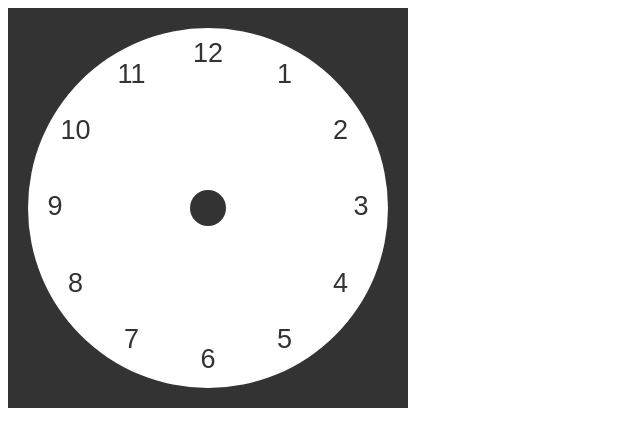
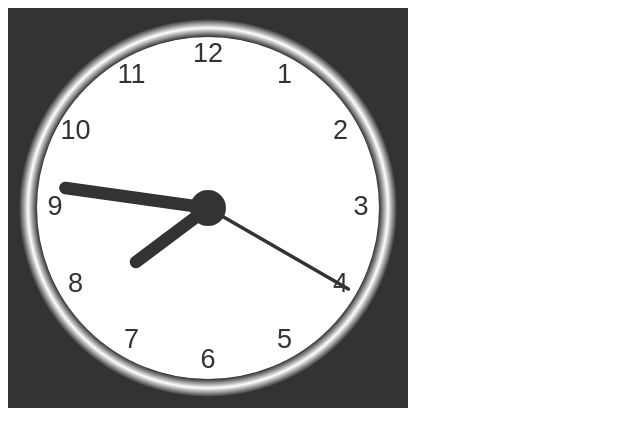
Before and after one commit to alpagor/JavaScript-Clock-, a plain HTML site: page index.html in a window 1280 px wide. Shown: the whole page, without its empty margins (0-640 px from the left). Drawn offline with Linux system fonts and the light colour scheme.

```diff
--- a/index.html
+++ b/index.html
@@ -30,6 +30,7 @@
         function drawClock() {
             drawFace(ctx, radius);
             drawNumbers(ctx, radius);
+            drawTime(ctx, radius);
         }
 
         function drawFace(ctx, radius) {
@@ -43,7 +44,7 @@
             //Create a radial gradient (95% and 105% of original clock radius):
             //context.createRadialGradient(x0,y0,r0,x1,y1,r1);
             //x and y are the coordinates of the center of the circles r is the radius of the circles.
-            grad = ctx.createRadialGradient(0, 0, radius * 0, 95, 0, 0, radius * 1.05);
+            grad = ctx.createRadialGradient(0, 0, radius * 0.95, 0, 0, radius * 1.05);
             //Create 3 color stops, corresponding with the inner, middle, and outer edge of the arc:
             //Specifies the position where the gradient stops and the colors.
             //The color stops create a 3D effect.
@@ -84,6 +85,36 @@
                 ctx.rotate(-ang);
             }
         }
+
+        function drawTime(ctx, radius) {
+            var now = new Date();
+            var hour = now.getHours();
+            var minute = now.getMinutes();
+            var second = now.getSeconds();
+            // hour
+            hour = hour % 12;
+            hour = (hour * Math.PI / 6) + (minute * Math.PI / (6 * 60)) + (second * Math.PI / (360 * 60));
+            drawHand(ctx, hour, radius * 0.5, radius * 0.07);
+            // minute
+            minute = (minute * Math.PI / 30) + (second * Math.PI / (30 * 60));
+            drawHand(ctx, minute, radius * 0.8, radius * 0.07);
+            // second
+            second = (second * Math.PI / 30);
+            drawHand(ctx, second, radius * 0.9, radius * 0.02);
+        }
+
+        function drawHand(ctx, pos, length, width) {
+            ctx.beginPath();
+            ctx.lineWidth = width;
+            ctx.lineCap = "round";
+            ctx.moveTo(0, 0);
+            ctx.rotate(pos);
+            ctx.lineTo(0, -length);
+            ctx.stroke();
+            ctx.rotate(-pos);
+        }
+
+
     </script>
 </body>
 
```
